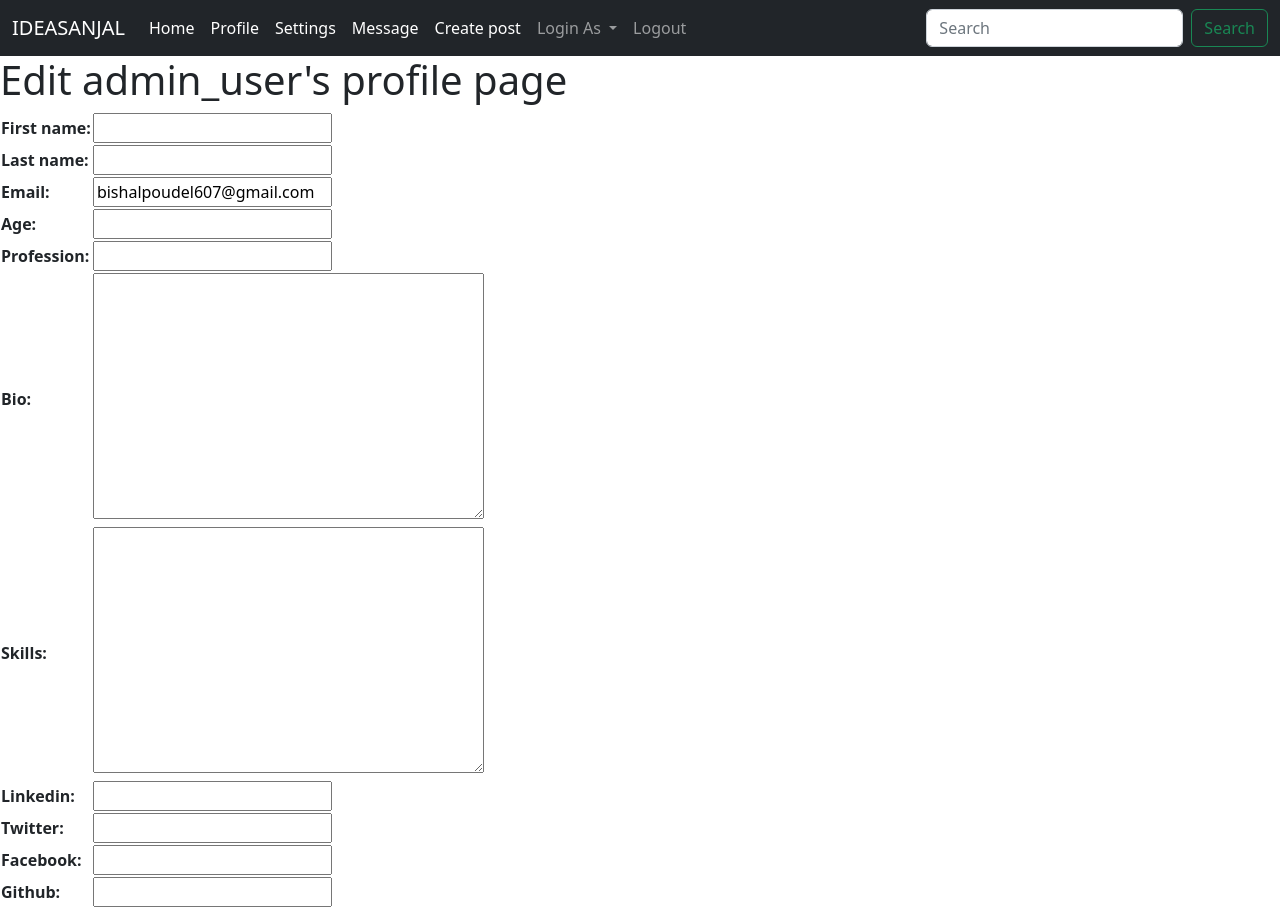
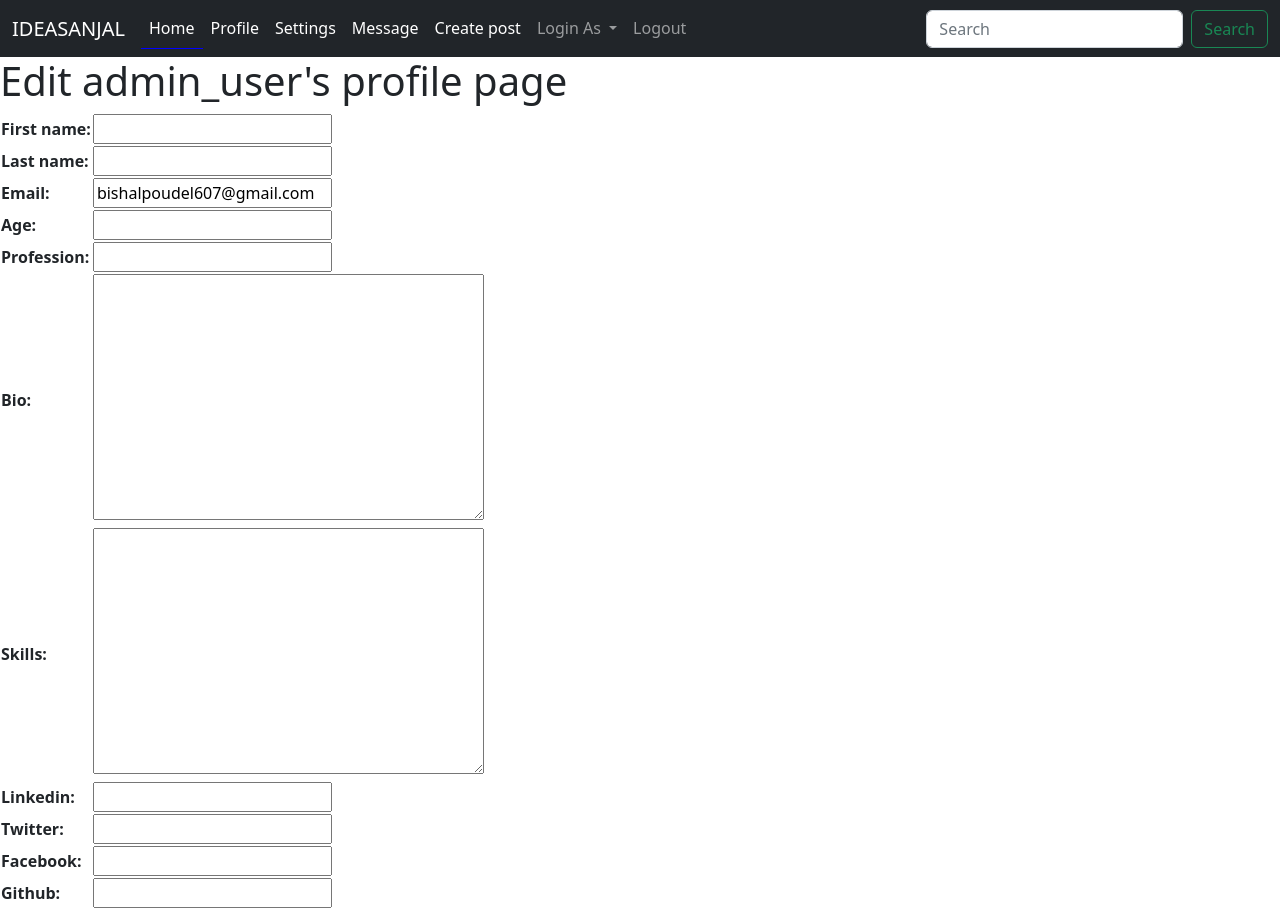
Before and after one commit to theanxiuser/ideasanjal_, a Django app: page /me/edit/ in a window 1280 px wide, with the pointer over the restyled element. Shown: the top 908 px of the page. Run offline with Django 3.2, Linux system fonts and the light colour scheme; a user stored in the database is signed in; data comes from the database, SQL or seed files in the repository.

Commit message:
style for hover

```diff
--- a/static/css/styles.css
+++ b/static/css/styles.css
@@ -10,3 +10,7 @@
 .center{
     text-align: center;
 }
+
+.nav-item:hover {
+    border-bottom: 1px solid blue;
+}
```
